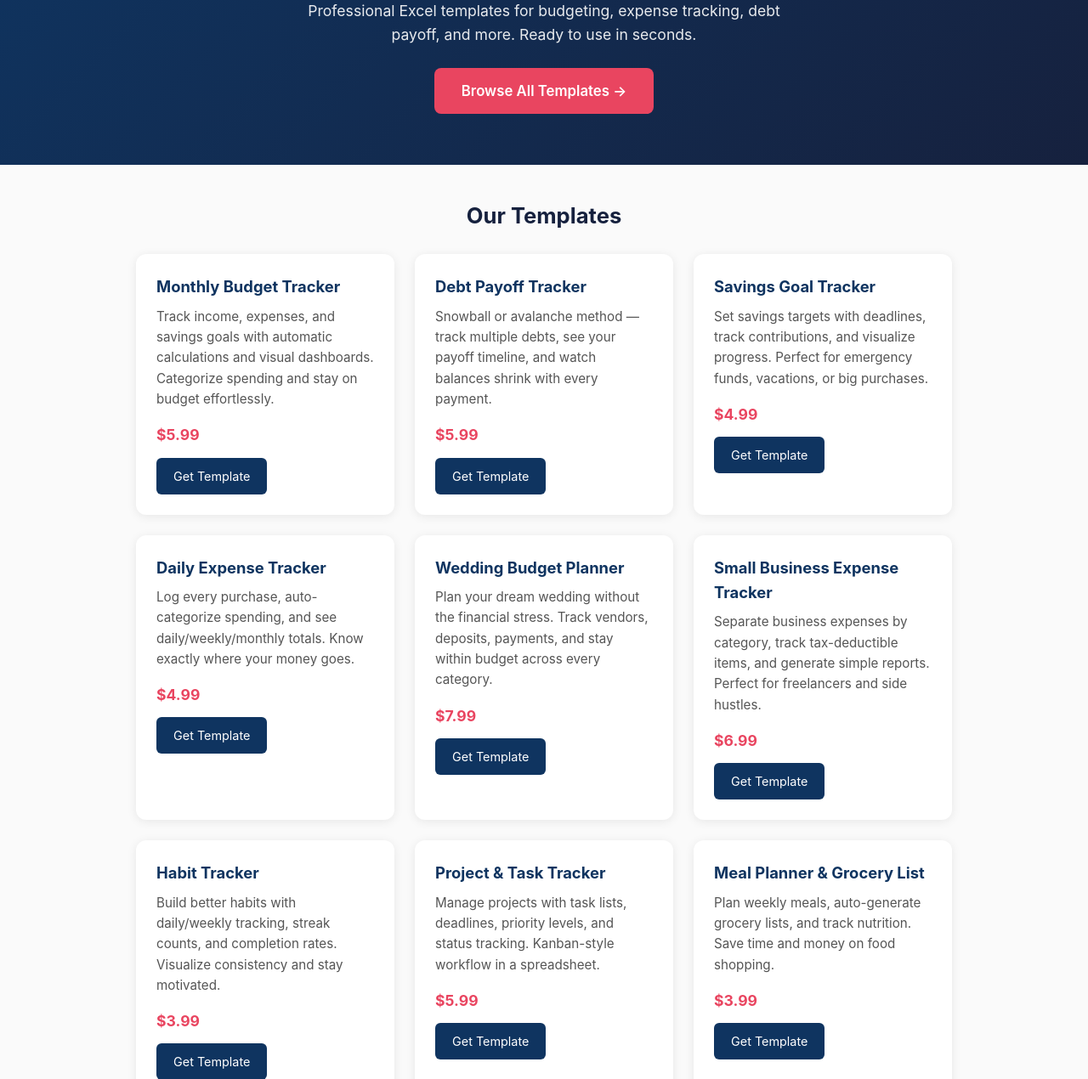
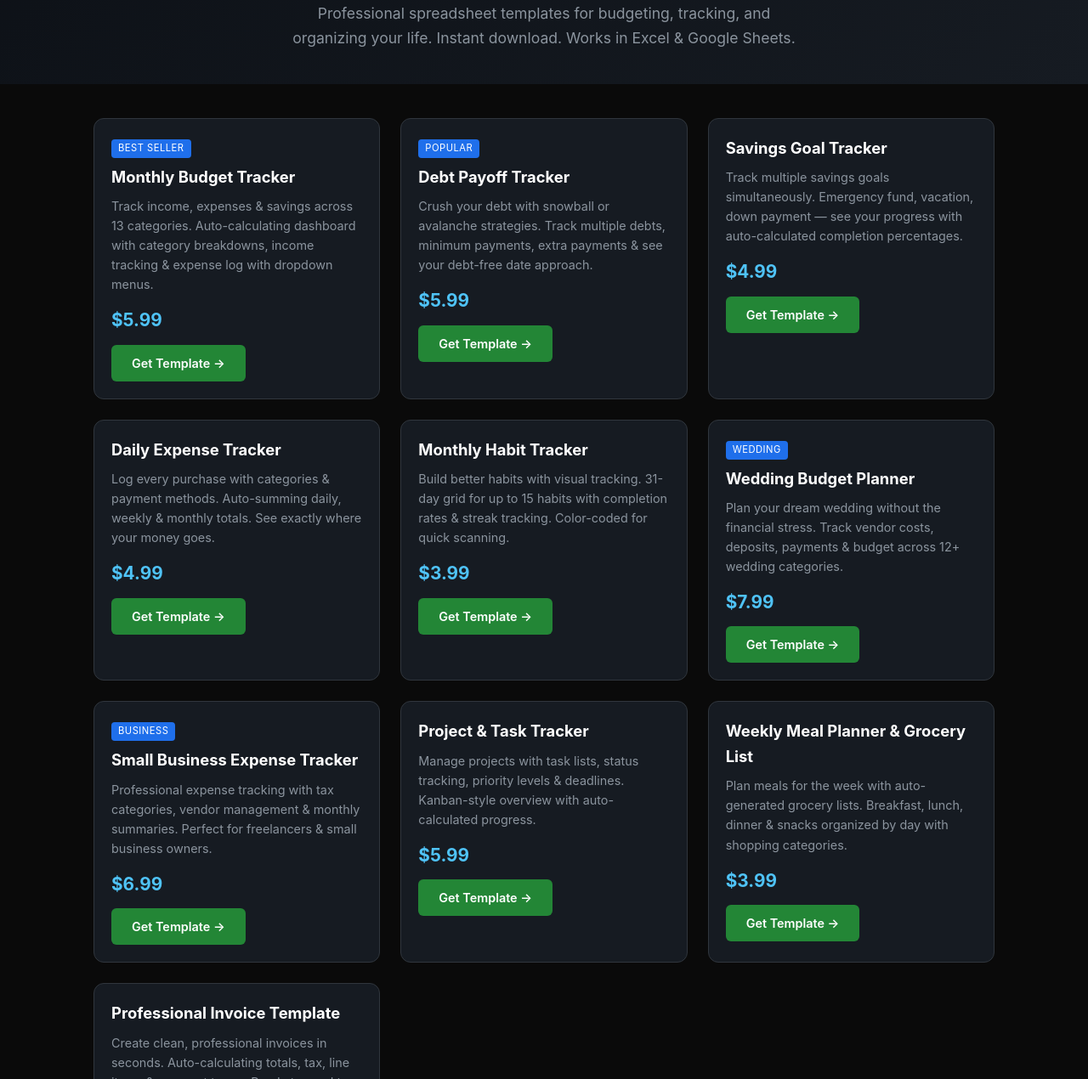
Before and after one commit to labago/gridflowdesign, a plain HTML site: page index.html in a window 1280 px wide. Shown: the part 129-1399 px from the top of the page at 85% size. Drawn offline with Linux system fonts and the light colour scheme.

```diff
--- a/index.html
+++ b/index.html
@@ -3,138 +3,184 @@
 <head>
 <meta charset="UTF-8">
 <meta name="viewport" content="width=device-width, initial-scale=1.0">
-<title>GridFlow Design — Free & Premium Spreadsheet Templates</title>
-<meta name="description" content="Professional Excel & Google Sheets templates for budgeting, expense tracking, debt payoff, habit tracking, meal planning, and more. Instant download.">
-<meta name="keywords" content="budget spreadsheet template, expense tracker excel, debt payoff calculator, habit tracker spreadsheet, meal planner template, invoice template excel, wedding budget planner, savings tracker">
-<link rel="canonical" href="https://labago.github.io/gridflowdesign">
+<title>GridFlow Design — Professional Spreadsheet Templates for Excel & Google Sheets</title>
+<meta name="description" content="Download professional budget trackers, expense trackers, habit trackers, and more. Instant digital download. Works in Excel and Google Sheets.">
+<meta name="keywords" content="budget tracker spreadsheet, expense tracker template, habit tracker excel, wedding budget planner, debt payoff tracker, savings goal tracker, invoice template excel, meal planner spreadsheet, project tracker template, google sheets template">
+<link rel="canonical" href="https://gridflowdesign.vercel.app/">
+<meta property="og:title" content="GridFlow Design — Professional Spreadsheet Templates">
+<meta property="og:description" content="Budget trackers, expense trackers, habit trackers & more. Instant download. Excel & Google Sheets compatible.">
+<meta property="og:type" content="website">
+<meta property="og:url" content="https://gridflowdesign.vercel.app/">
 <style>
 *{margin:0;padding:0;box-sizing:border-box}
-body{font-family:-apple-system,BlinkMacSystemFont,'Segoe UI',Roboto,sans-serif;color:#1a1a2e;line-height:1.6;background:#fafafa}
-.hero{background:linear-gradient(135deg,#0f3460 0%,#16213e 100%);color:#fff;padding:60px 20px;text-align:center}
-.hero h1{font-size:2.2rem;margin-bottom:12px;font-weight:700}
-.hero p{font-size:1.1rem;opacity:.9;max-width:600px;margin:0 auto 24px}
-.hero .cta{display:inline-block;background:#e94560;color:#fff;padding:14px 32px;border-radius:8px;text-decoration:none;font-weight:600;font-size:1.05rem;transition:transform .2s}
-.hero .cta:hover{transform:scale(1.05)}
-.section{max-width:1000px;margin:0 auto;padding:40px 20px}
-.section h2{font-size:1.6rem;margin-bottom:24px;text-align:center;color:#16213e}
-.grid{display:grid;grid-template-columns:repeat(auto-fit,minmax(280px,1fr));gap:24px}
-.card{background:#fff;border-radius:12px;padding:24px;box-shadow:0 2px 12px rgba(0,0,0,.08);transition:transform .2s}
-.card:hover{transform:translateY(-4px)}
-.card h3{font-size:1.15rem;margin-bottom:8px;color:#0f3460}
-.card p{font-size:.95rem;color:#555;margin-bottom:16px}
-.card .price{font-weight:700;color:#e94560;font-size:1.1rem}
-.card a{display:inline-block;margin-top:12px;background:#0f3460;color:#fff;padding:10px 20px;border-radius:6px;text-decoration:none;font-size:.9rem}
-.card a:hover{background:#16213e}
-.benefits{background:#fff;padding:40px 20px}
-.benefits ul{max-width:700px;margin:0 auto;list-style:none}
-.benefits li{padding:12px 0;border-bottom:1px solid #eee;font-size:1rem}
-.benefits li:before{content:"✓ ";color:#e94560;font-weight:700}
-footer{text-align:center;padding:30px;color:#888;font-size:.85rem}
-@media(max-width:600px){.hero h1{font-size:1.6rem}.grid{grid-template-columns:1fr}}
+body{font-family:-apple-system,BlinkMacSystemFont,'Segoe UI',Roboto,sans-serif;background:#0a0a0a;color:#e0e0e0;line-height:1.6}
+a{color:#4fc3f7;text-decoration:none}
+a:hover{text-decoration:underline}
+.container{max-width:1100px;margin:0 auto;padding:0 20px}
+header{text-align:center;padding:60px 20px 40px;background:linear-gradient(135deg,#0d1117 0%,#161b22 100%)}
+header h1{font-size:2.4rem;color:#fff;margin-bottom:10px}
+header .tagline{font-size:1.1rem;color:#8b949e;max-width:600px;margin:0 auto}
+.products{display:grid;grid-template-columns:repeat(auto-fill,minmax(300px,1fr));gap:24px;padding:40px 20px}
+.card{background:#161b22;border:1px solid #30363d;border-radius:12px;overflow:hidden;transition:transform .2s,box-shadow .2s}
+.card:hover{transform:translateY(-4px);box-shadow:0 8px 30px rgba(0,0,0,.4)}
+.card-body{padding:20px}
+.card h2{font-size:1.15rem;color:#fff;margin-bottom:8px}
+.card p{font-size:.9rem;color:#8b949e;margin-bottom:14px}
+.card .price{font-size:1.3rem;font-weight:700;color:#4fc3f7}
+.card .btn{display:inline-block;margin-top:12px;padding:10px 24px;background:#238636;color:#fff;border-radius:6px;font-weight:600;font-size:.9rem;transition:background .2s}
+.card .btn:hover{background:#2ea043;text-decoration:none}
+.features{padding:40px 20px;text-align:center}
+.features h2{font-size:1.6rem;color:#fff;margin-bottom:20px}
+.feat-grid{display:grid;grid-template-columns:repeat(auto-fit,minmax(240px,1fr));gap:20px;max-width:900px;margin:0 auto}
+.feat{background:#161b22;border:1px solid #30363d;border-radius:8px;padding:20px}
+.feat h3{color:#4fc3f7;margin-bottom:6px;font-size:1rem}
+.feat p{font-size:.85rem;color:#8b949e}
+footer{text-align:center;padding:30px;color:#484f58;font-size:.8rem;border-top:1px solid #21262d;margin-top:40px}
+.badge{display:inline-block;background:#1f6feb;color:#fff;font-size:.7rem;padding:2px 8px;border-radius:4px;margin-bottom:8px;text-transform:uppercase;letter-spacing:.5px}
+@media(max-width:600px){header h1{font-size:1.6rem}.products{grid-template-columns:1fr}}
 </style>
 <script type="application/ld+json">
-{"@context":"https://schema.org","@type":"Organization","name":"GridFlow Design","url":"https://labago.github.io/gridflowdesign","description":"Professional spreadsheet templates for personal finance, productivity, and small business."}
+{
+  "@context": "https://schema.org",
+  "@type": "Organization",
+  "name": "GridFlow Design",
+  "url": "https://gridflowdesign.vercel.app",
+  "description": "Professional spreadsheet templates for personal finance, productivity, and business.",
+  "sameAs": ["https://gridflow6.gumroad.com"]
+}
 </script>
 </head>
 <body>
-<div class="hero">
-<h1>Spreadsheet Templates That Actually Work</h1>
-<p>Professional Excel templates for budgeting, expense tracking, debt payoff, and more. Ready to use in seconds.</p>
-<a href="https://gridflowtools.gumroad.com" class="cta">Browse All Templates →</a>
+<header>
+<div class="container">
+<h1>⚡ GridFlow Design</h1>
+<p class="tagline">Professional spreadsheet templates for budgeting, tracking, and organizing your life. Instant download. Works in Excel &amp; Google Sheets.</p>
 </div>
+</header>
 
-<div class="section">
-<h2>Our Templates</h2>
-<div class="grid">
+<section class="products container">
 
 <div class="card">
-<h3>Monthly Budget Tracker</h3>
-<p>Track income, expenses, and savings goals with automatic calculations and visual dashboards. Categorize spending and stay on budget effortlessly.</p>
-<span class="price">$5.99</span>
-<br><a href="https://gridflowtools.gumroad.com/l/monthly-budget-tracker">Get Template</a>
+<div class="card-body">
+<span class="badge">Best Seller</span>
+<h2>Monthly Budget Tracker</h2>
+<p>Track income, expenses &amp; savings across 13 categories. Auto-calculating dashboard with category breakdowns, income tracking &amp; expense log with dropdown menus.</p>
+<div class="price">$5.99</div>
+<a class="btn" href="https://gridflow6.gumroad.com/l/lhcbpp" target="_blank" rel="noopener">Get Template →</a>
+</div>
 </div>
 
 <div class="card">
-<h3>Debt Payoff Tracker</h3>
-<p>Snowball or avalanche method — track multiple debts, see your payoff timeline, and watch balances shrink with every payment.</p>
-<span class="price">$5.99</span>
-<br><a href="https://gridflowtools.gumroad.com/l/debt-payoff-tracker">Get Template</a>
+<div class="card-body">
+<span class="badge">Popular</span>
+<h2>Debt Payoff Tracker</h2>
+<p>Crush your debt with snowball or avalanche strategies. Track multiple debts, minimum payments, extra payments &amp; see your debt-free date approach.</p>
+<div class="price">$5.99</div>
+<a class="btn" href="https://gridflow6.gumroad.com/l/vlmzrj" target="_blank" rel="noopener">Get Template →</a>
+</div>
 </div>
 
 <div class="card">
-<h3>Savings Goal Tracker</h3>
-<p>Set savings targets with deadlines, track contributions, and visualize progress. Perfect for emergency funds, vacations, or big purchases.</p>
-<span class="price">$4.99</span>
-<br><a href="https://gridflowtools.gumroad.com/l/savings-goal-tracker">Get Template</a>
+<div class="card-body">
+<h2>Savings Goal Tracker</h2>
+<p>Track multiple savings goals simultaneously. Emergency fund, vacation, down payment — see your progress with auto-calculated completion percentages.</p>
+<div class="price">$4.99</div>
+<a class="btn" href="https://gridflow6.gumroad.com/l/ifjmy" target="_blank" rel="noopener">Get Template →</a>
+</div>
 </div>
 
 <div class="card">
-<h3>Daily Expense Tracker</h3>
-<p>Log every purchase, auto-categorize spending, and see daily/weekly/monthly totals. Know exactly where your money goes.</p>
-<span class="price">$4.99</span>
-<br><a href="https://gridflowtools.gumroad.com/l/daily-expense-tracker">Get Template</a>
+<div class="card-body">
+<h2>Daily Expense Tracker</h2>
+<p>Log every purchase with categories &amp; payment methods. Auto-summing daily, weekly &amp; monthly totals. See exactly where your money goes.</p>
+<div class="price">$4.99</div>
+<a class="btn" href="https://gridflow6.gumroad.com/l/zhfvrc" target="_blank" rel="noopener">Get Template →</a>
+</div>
 </div>
 
 <div class="card">
-<h3>Wedding Budget Planner</h3>
-<p>Plan your dream wedding without the financial stress. Track vendors, deposits, payments, and stay within budget across every category.</p>
-<span class="price">$7.99</span>
-<br><a href="https://gridflowtools.gumroad.com/l/wedding-budget-planner">Get Template</a>
+<div class="card-body">
+<h2>Monthly Habit Tracker</h2>
+<p>Build better habits with visual tracking. 31-day grid for up to 15 habits with completion rates &amp; streak tracking. Color-coded for quick scanning.</p>
+<div class="price">$3.99</div>
+<a class="btn" href="https://gridflow6.gumroad.com/l/jnvav" target="_blank" rel="noopener">Get Template →</a>
+</div>
 </div>
 
 <div class="card">
-<h3>Small Business Expense Tracker</h3>
-<p>Separate business expenses by category, track tax-deductible items, and generate simple reports. Perfect for freelancers and side hustles.</p>
-<span class="price">$6.99</span>
-<br><a href="https://gridflowtools.gumroad.com/l/small-business-expense-tracker">Get Template</a>
+<div class="card-body">
+<span class="badge">Wedding</span>
+<h2>Wedding Budget Planner</h2>
+<p>Plan your dream wedding without the financial stress. Track vendor costs, deposits, payments &amp; budget across 12+ wedding categories.</p>
+<div class="price">$7.99</div>
+<a class="btn" href="https://gridflow6.gumroad.com/l/nfjfqc" target="_blank" rel="noopener">Get Template →</a>
+</div>
 </div>
 
 <div class="card">
-<h3>Habit Tracker</h3>
-<p>Build better habits with daily/weekly tracking, streak counts, and completion rates. Visualize consistency and stay motivated.</p>
-<span class="price">$3.99</span>
-<br><a href="https://gridflowtools.gumroad.com/l/habit-tracker">Get Template</a>
+<div class="card-body">
+<span class="badge">Business</span>
+<h2>Small Business Expense Tracker</h2>
+<p>Professional expense tracking with tax categories, vendor management &amp; monthly summaries. Perfect for freelancers &amp; small business owners.</p>
+<div class="price">$6.99</div>
+<a class="btn" href="https://gridflow6.gumroad.com/l/mibqg" target="_blank" rel="noopener">Get Template →</a>
+</div>
 </div>
 
 <div class="card">
-<h3>Project & Task Tracker</h3>
-<p>Manage projects with task lists, deadlines, priority levels, and status tracking. Kanban-style workflow in a spreadsheet.</p>
-<span class="price">$5.99</span>
-<br><a href="https://gridflowtools.gumroad.com/l/project-task-tracker">Get Template</a>
+<div class="card-body">
+<h2>Project &amp; Task Tracker</h2>
+<p>Manage projects with task lists, status tracking, priority levels &amp; deadlines. Kanban-style overview with auto-calculated progress.</p>
+<div class="price">$5.99</div>
+<a class="btn" href="https://gridflow6.gumroad.com/l/tymfm" target="_blank" rel="noopener">Get Template →</a>
+</div>
 </div>
 
 <div class="card">
-<h3>Meal Planner & Grocery List</h3>
-<p>Plan weekly meals, auto-generate grocery lists, and track nutrition. Save time and money on food shopping.</p>
-<span class="price">$3.99</span>
-<br><a href="https://gridflowtools.gumroad.com/l/meal-planner">Get Template</a>
+<div class="card-body">
+<h2>Weekly Meal Planner &amp; Grocery List</h2>
+<p>Plan meals for the week with auto-generated grocery lists. Breakfast, lunch, dinner &amp; snacks organized by day with shopping categories.</p>
+<div class="price">$3.99</div>
+<a class="btn" href="https://gridflow6.gumroad.com/l/sndhql" target="_blank" rel="noopener">Get Template →</a>
+</div>
 </div>
 
 <div class="card">
-<h3>Invoice Template</h3>
-<p>Professional invoice with auto-calculations, tax fields, and clean formatting. Just fill in your details and send.</p>
-<span class="price">$3.99</span>
-<br><a href="https://gridflowtools.gumroad.com/l/invoice-template">Get Template</a>
-</div>
-
+<div class="card-body">
+<h2>Professional Invoice Template</h2>
+<p>Create clean, professional invoices in seconds. Auto-calculating totals, tax, line items &amp; payment terms. Ready to send to clients.</p>
+<div class="price">$3.99</div>
+<a class="btn" href="https://gridflow6.gumroad.com/l/ugryq" target="_blank" rel="noopener">Get Template →</a>
 </div>
 </div>
 
-<div class="benefits">
-<h2 style="text-align:center;font-size:1.4rem;margin-bottom:20px;color:#16213e">Why GridFlow Templates?</h2>
-<ul>
-<li>Works in Excel AND Google Sheets — no special software needed</li>
-<li>Pre-built formulas — just enter your data, everything calculates automatically</li>
-<li>Professional styling with clean, modern design</li>
-<li>Dropdown menus for easy data entry</li>
-<li>Instant digital download — start using in under 60 seconds</li>
-<li>Sample data included so you can see how it works before customizing</li>
-<li>Mobile-friendly — edit on your phone via Google Sheets app</li>
-</ul>
+</section>
+
+<section class="features">
+<h2>Why GridFlow Templates?</h2>
+<div class="feat-grid">
+<div class="feat">
+<h3>📊 Auto-Calculating Formulas</h3>
+<p>Every template has built-in formulas. Just enter your data — totals, percentages, and summaries update automatically.</p>
 </div>
+<div class="feat">
+<h3>🔄 Excel + Google Sheets</h3>
+<p>All templates are .xlsx files that work perfectly in Microsoft Excel and Google Sheets. No special software needed.</p>
+</div>
+<div class="feat">
+<h3>⚡ Instant Download</h3>
+<p>Purchase and download immediately. No waiting, no shipping. Start using your template in under 60 seconds.</p>
+</div>
+<div class="feat">
+<h3>🎨 Professional Design</h3>
+<p>Clean layouts with color-coded sections, dropdown menus, and sample data so you know exactly how to use each template.</p>
+</div>
+</div>
+</section>
 
 <footer>
-&copy; 2026 GridFlow Design. All rights reserved.
+<p>&copy; 2026 GridFlow Design. All rights reserved.</p>
+<p style="margin-top:8px"><a href="https://gridflow6.gumroad.com">Visit our Gumroad store</a></p>
 </footer>
 </body>
 </html>
```
Also changed, not shown: 9847b03680204794879ea1448a7f4e04.txt (added).
